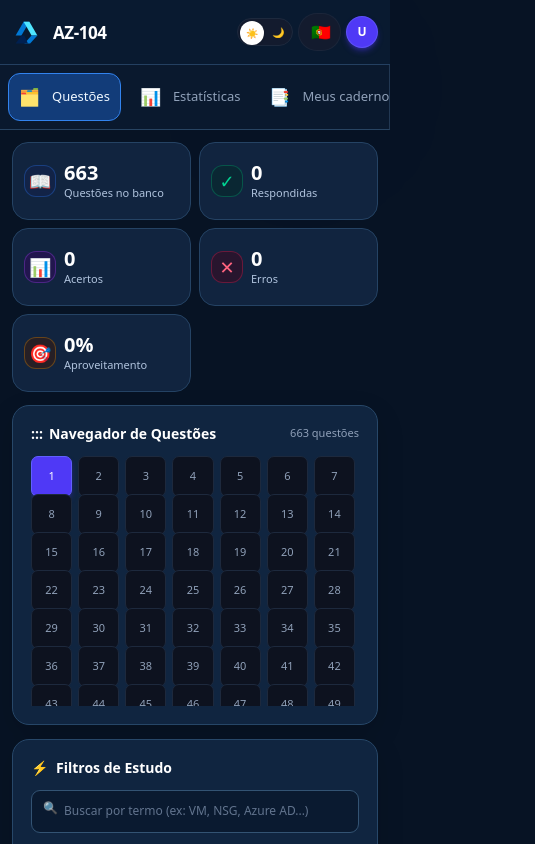
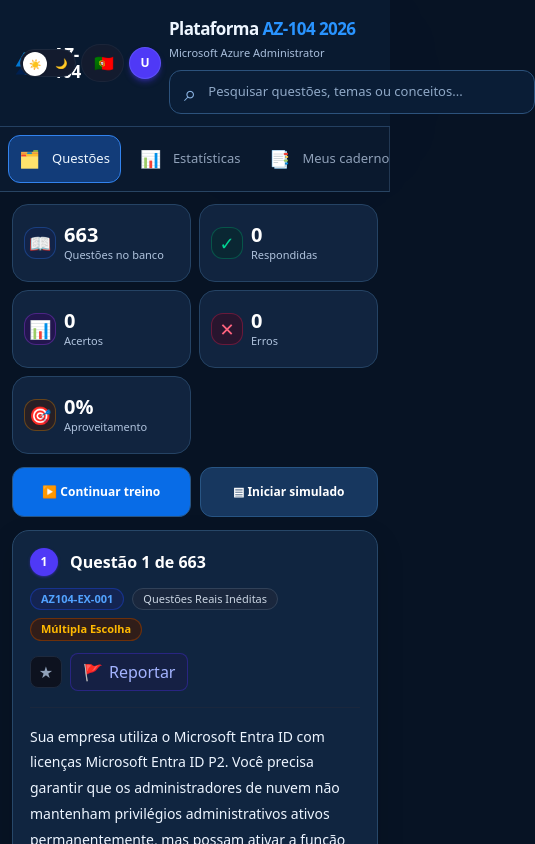
Before and after one commit to nunofbcastro/plataforma-az104-2026, a React (Vite) app: page / in a window 390 px wide. Shown: the top 844 px of the page, 535 px wide, since content can reach past the window. Built offline with nearby package versions, Linux system fonts and the light colour scheme.

Commit message:
Improve AZ-104 study dashboard layout

```diff
--- a/src/App.jsx
+++ b/src/App.jsx
@@ -486,6 +486,23 @@
               </span>
             )}
           </button>
+        </div>
+
+        <div className="header-search-panel">
+          <div className="header-heading">
+            <h1>Plataforma <span>AZ-104 2026</span></h1>
+            <p>Microsoft Azure Administrator</p>
+          </div>
+          <label className="header-search-box">
+            <span aria-hidden="true">⌕</span>
+            <input
+              type="search"
+              value={searchTerm}
+              onChange={(e) => setSearchTerm(e.target.value)}
+              placeholder="Pesquisar questões, temas ou conceitos..."
+              aria-label="Pesquisar questões, temas ou conceitos"
+            />
+          </label>
         </div>
 
         {/* Right Actions */}
--- a/src/index.css
+++ b/src/index.css
@@ -17,6 +17,15 @@
 .app-header>div:first-child>div span:last-child{font-size:11px}
 .app-header>div:nth-child(2){display:none!important}
 .app-header>div:last-child{margin-left:auto}
+.header-search-panel{display:flex;align-items:center;justify-content:space-between;gap:22px;flex:1;min-width:0}
+.header-heading{min-width:max-content}
+.header-heading h1{margin:0;color:#eef6ff;font-size:21px;font-weight:800;letter-spacing:-.035em}
+.header-heading h1 span{color:#2994ff}
+.header-heading p{margin:3px 0 0;color:#a9bfdc;font-size:13px}
+.header-search-box{display:flex;align-items:center;gap:12px;flex:0 1 430px;min-width:180px;padding:10px 14px;border:1px solid #2c527c;border-radius:12px;background:#0a1d36;color:#8cb4e3}
+.header-search-box>span{font-size:22px;line-height:1}
+.header-search-box input{width:100%;min-width:0;border:0;outline:0;background:transparent;color:#eef6ff;font-size:13px}
+.header-search-box input::placeholder{color:#90a9c7}
 .app-shell{display:flex;align-items:stretch;min-height:calc(100vh - 84px)}
 .app-sidebar{width:220px!important;flex-shrink:0;padding:24px 12px!important;gap:9px!important;background:#0a192e!important;border-right:1px solid #223853!important}
 .app-sidebar button{min-height:49px;padding:12px 15px!important;font-size:13px!important;gap:12px;border-radius:12px!important}
@@ -39,21 +48,20 @@
  min-width:0;
  grid-template-columns:minmax(0,1fr) 315px!important;
  grid-template-rows:auto auto!important;
- grid-template-areas:"question actions" "question filters";
  gap:15px 19px!important;
  align-items:start!important;
 }
 .study-layout>.filters-column{
- grid-area:filters!important;
- grid-column:auto!important;
- grid-row:auto!important;
+ grid-area:auto!important;
+ grid-column:2!important;
+ grid-row:2!important;
  min-width:0;
  gap:14px!important;
 }
 .study-layout>.study-quick-actions{
- grid-area:actions!important;
- grid-column:auto!important;
- grid-row:auto!important;
+ grid-area:auto!important;
+ grid-column:2!important;
+ grid-row:1!important;
  min-width:0;
  display:grid;grid-template-columns:1fr 1fr;gap:9px;
 }
@@ -65,9 +73,9 @@
 .quick-primary{background:#086ce7}
 .quick-secondary{background:#17375f}
 .study-layout>div:last-child{
- grid-area:question!important;
- grid-column:auto!important;
- grid-row:auto!important;
+ grid-area:auto!important;
+ grid-column:1!important;
+ grid-row:1 / span 2!important;
  min-width:0!important;
  width:100%;
 }
@@ -118,7 +126,7 @@
 @media(max-width:1250px){
  .app-sidebar{width:176px!important}
  .app-main{padding:18px!important}
- .study-layout{grid-template-columns:minmax(0,1fr) 285px!important;gap:13px!important}
+ .study-layout{grid-template-columns:minmax(0,1fr) 285px!important;grid-template-rows:auto auto!important;gap:13px!important}
  .stats-grid{grid-template-columns:repeat(3,minmax(0,1fr))}
 }
 @media(max-width:960px){
@@ -129,8 +137,11 @@
  .study-layout{
   grid-template-columns:minmax(0,1fr)!important;
   grid-template-rows:auto auto auto!important;
-  grid-template-areas:"actions" "question" "filters";
  }
+ .study-layout>.study-quick-actions{grid-column:1!important;grid-row:1!important}
+ .study-layout>div:last-child{grid-column:1!important;grid-row:2!important}
+ .study-layout>.filters-column{grid-column:1!important;grid-row:3!important}
+ .header-search-panel{order:4;flex:1 0 100%;padding-top:4px}
  .study-layout>.study-quick-actions{grid-template-columns:1fr 1fr}
  .filters-column{display:grid!important;grid-template-columns:repeat(2,minmax(0,1fr))}
  .filters-column>.domain-progress-panel{grid-column:1/-1}
@@ -138,6 +149,10 @@
 }
 @media(max-width:640px){
  .app-header{min-height:65px;padding:12px!important;gap:8px}
+ .header-search-panel{flex-direction:column;align-items:stretch;gap:9px}
+ .header-heading h1{font-size:17px}
+ .header-heading p{font-size:11px}
+ .header-search-box{flex:auto;width:100%;min-height:42px}
  .app-header>div:first-child{min-width:0}
  .app-header>div:first-child svg{width:29px;height:29px}
  .app-header>div:first-child>div span:first-child{font-size:17px}
```
